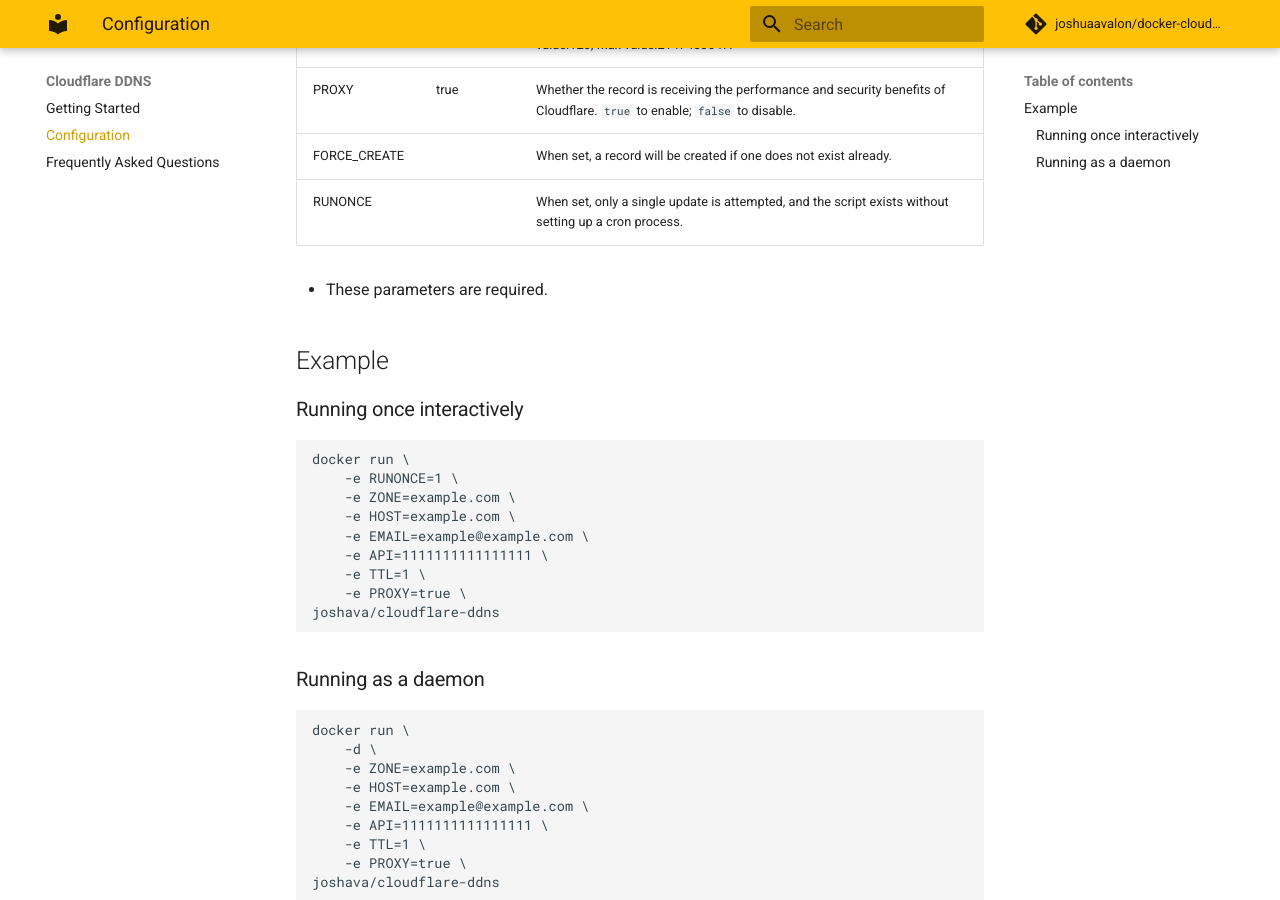
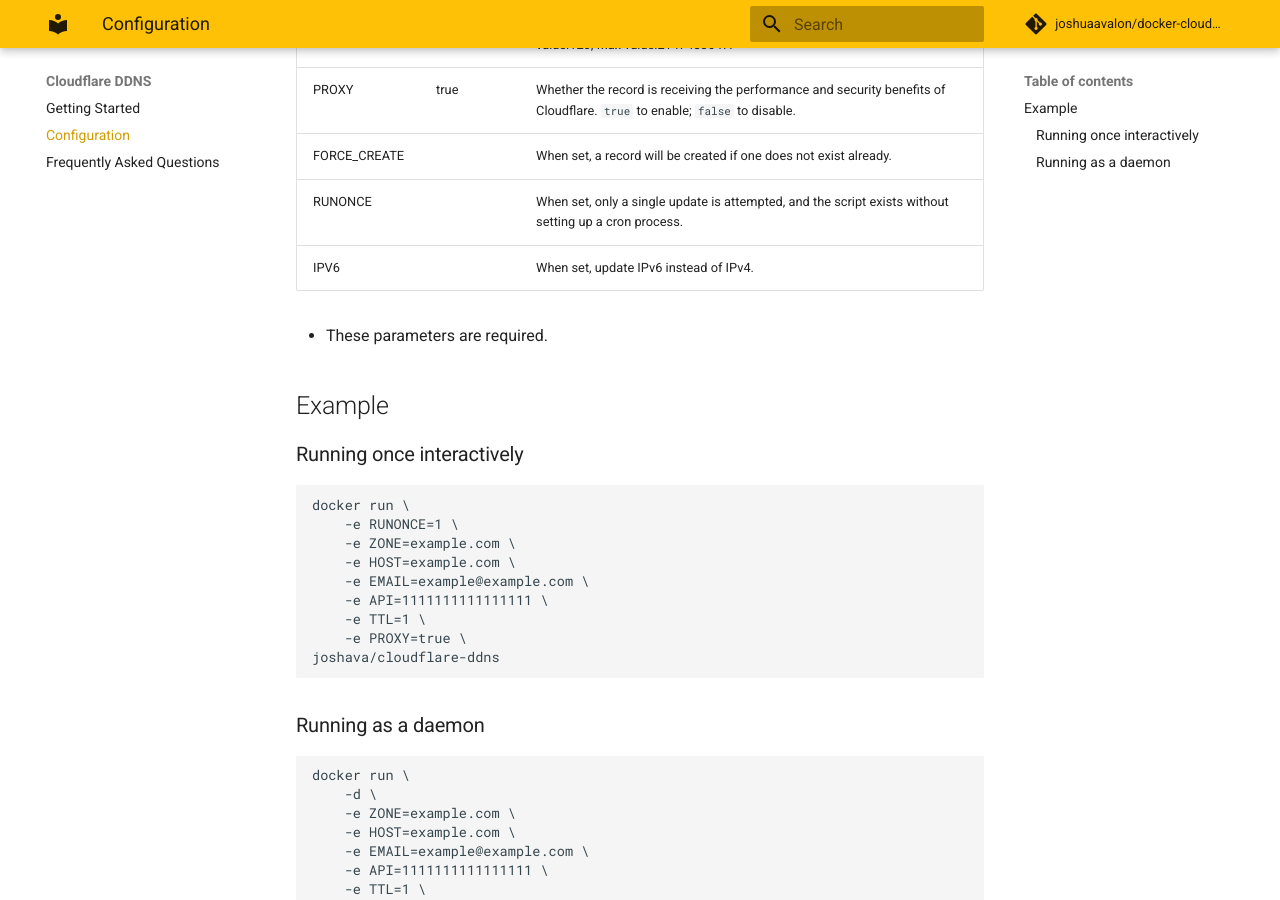
Before and after one commit to joshuaavalon/docker-cloudflare, an MkDocs documentation site: the page built from docs/configuration.md, in a window 1280 px wide and 900 px high, scrolled down 426 px. Built offline with MkDocs 1.6.1 and Material for MkDocs 9.7.7, drawn with Linux system fonts in a browser that asks for light colours; comment, search, counter and statistics services are not loaded.

```diff
--- a/docs/configuration.md
+++ b/docs/configuration.md
@@ -1,17 +1,18 @@
 # Configuration
 
 | Parameters   | Default | Description                                                                                                                                                                              |
-|--------------|---------|------------------------------------------------------------------------------------------------------------------------------------------------------------------------------------------|
-| *ZONE        |         | Domain, e.g. `example.com`.                                                                                                                                                              |
-| *HOST        |         | DNS record to be updated, e.g. `example.com`, `subdomain.example.com`.                                                                                                                   |
-| *EMAIL       |         | Cloudflare Email                                                                                                                                                                         |
-| *API         |         | Cloudflare API key                                                                                                                                                                       |
+| ------------ | ------- | ---------------------------------------------------------------------------------------------------------------------------------------------------------------------------------------- |
+| \*ZONE       |         | Domain, e.g. `example.com`.                                                                                                                                                              |
+| \*HOST       |         | DNS record to be updated, e.g. `example.com`, `subdomain.example.com`.                                                                                                                   |
+| \*EMAIL      |         | Cloudflare Email                                                                                                                                                                         |
+| \*API        |         | Cloudflare API key                                                                                                                                                                       |
 | TTL          | 1       | Time to live for DNS record. Value of 1 is 'automatic'. Min value:120; Max value:2147483647.Time to live for DNS record. Value of 1 is 'automatic'. Min value:120; Max value:2147483647. |
 | PROXY        | true    | Whether the record is receiving the performance and security benefits of Cloudflare. `true` to enable; `false` to disable.                                                               |
 | FORCE_CREATE |         | When set, a record will be created if one does not exist already.                                                                                                                        |
 | RUNONCE      |         | When set, only a single update is attempted, and the script exists without setting up a cron process.                                                                                    |
+| IPV6         |         | When set, update IPv6 instead of IPv4.                                                                                                                                                   |
 
-* These parameters are required.
+- These parameters are required.
 
 ## Example
 
```
Also changed, not shown: CHANGELOG.md (added, +20 -0 lines), 2 other files.
